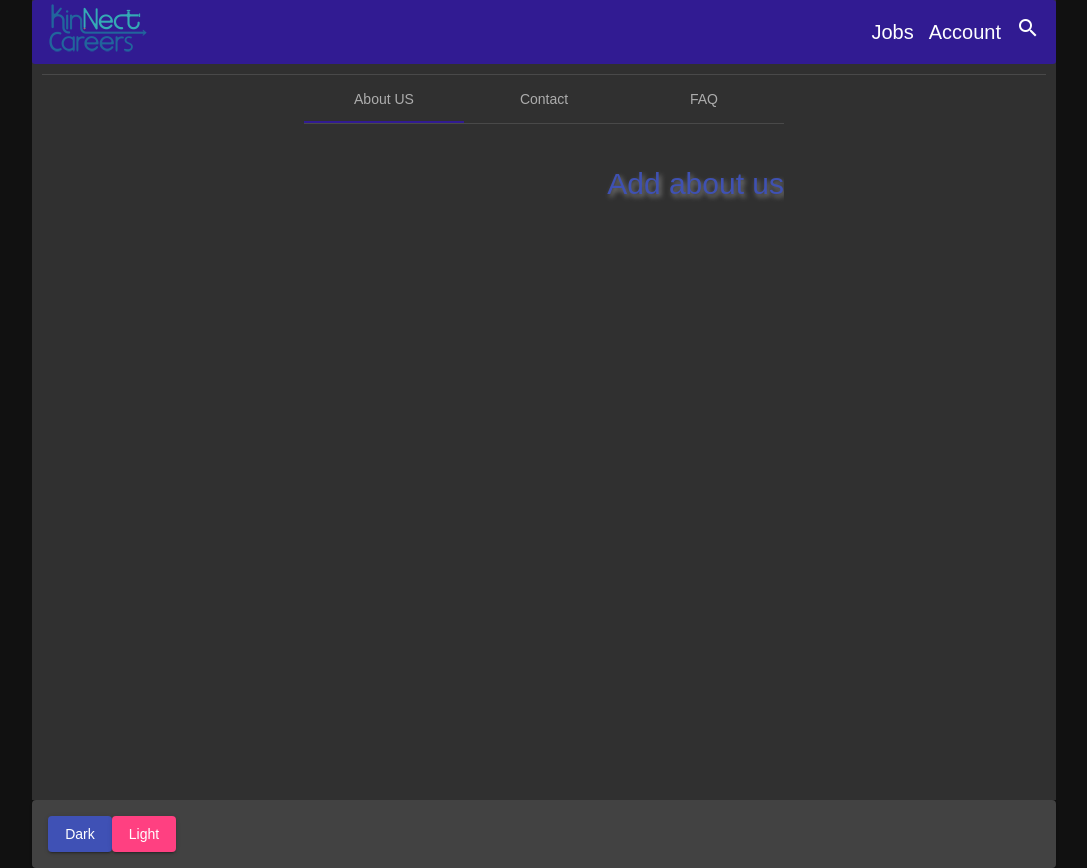
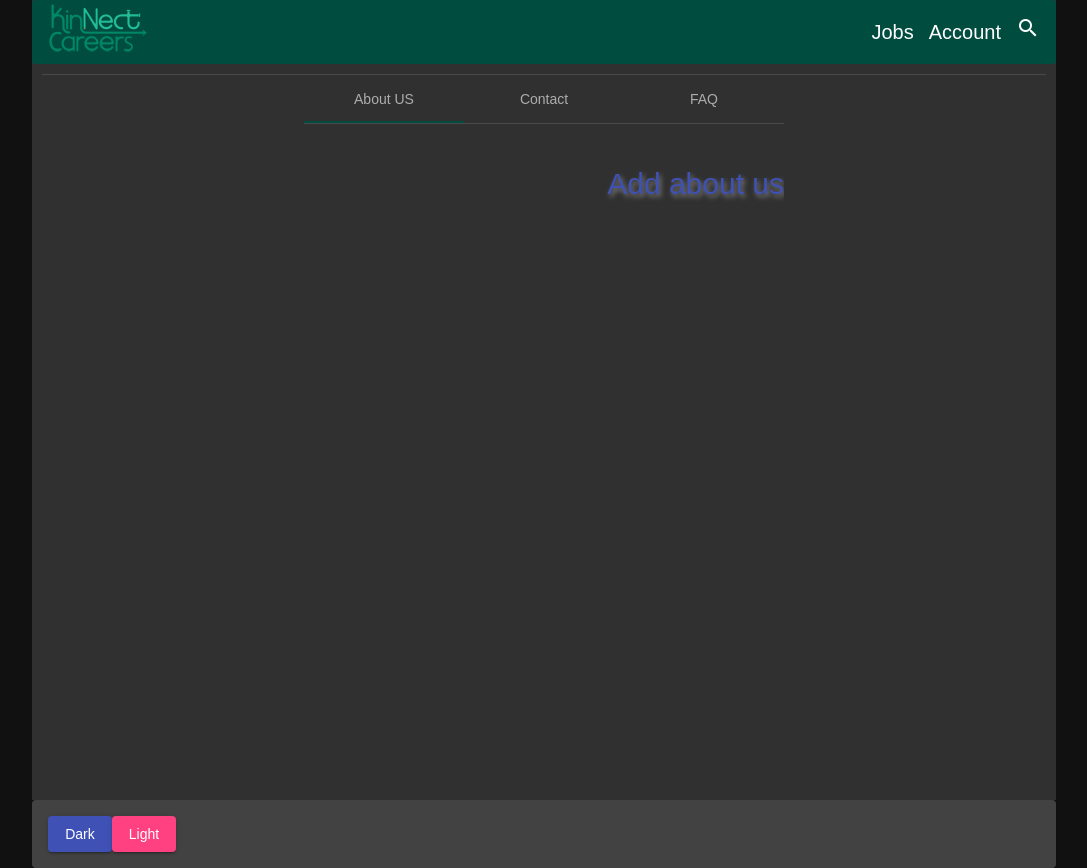
Before and after one commit to Kinnect-Careers/kinnect_app_ang, an Angular app: page /home in a window 1280 px wide. Shown: the whole page, without its empty margins (96-1183 px from the left). Built offline with nearby package versions, Linux system fonts and the light colour scheme.

Commit message:
THEME | Added palette sample

```diff
--- a/src/scss/_custom.scss
+++ b/src/scss/_custom.scss
@@ -1,7 +1,7 @@
 @import '~@angular/material/theming';
 @include mat-core();
 
-$primary: mat-palette($mat-deep-purple, 900, 500, 900);
+$primary: mat-palette($mat-teal, 900, 500, 900);
 
 $accent:  mat-palette($mat-lime, 600, 300, 600);
 $warn:    mat-palette($mat-deep-orange, 300, 500, 800);
```
Also changed, not shown: palette/front_purple.png (added), palette/front_teal.png (added).
